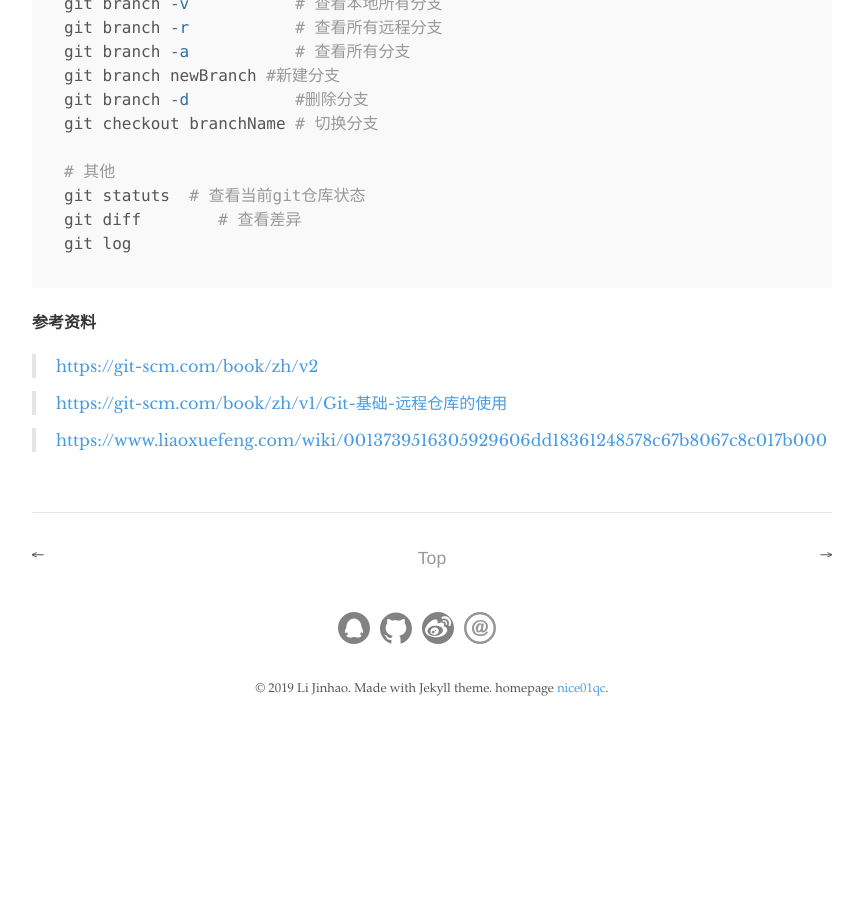
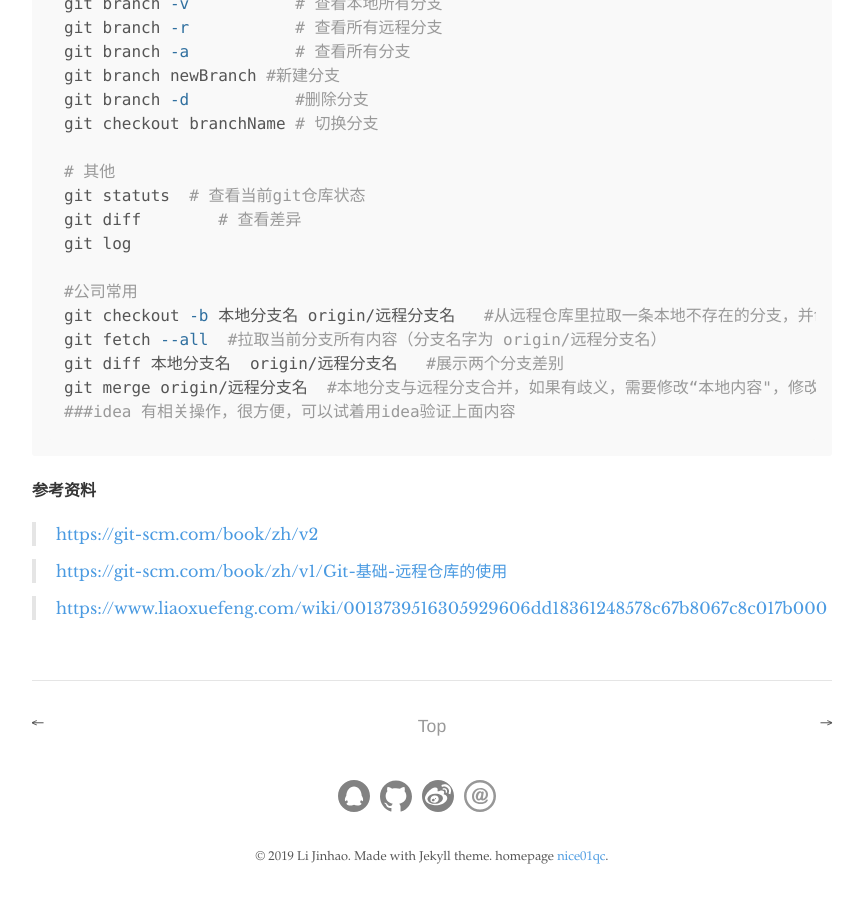
Before and after one commit to nice01qc/nice01qc.github.io, a Jekyll site: the page built from _posts/2018-04-01-git常用命名.md, in a window 1280 px wide and 900 px high, scrolled down 1323 px. Shown: the whole window, without its empty margins (208-1071 px from the left). Built offline with Jekyll 4.4.1, drawn with Linux system fonts in a browser that asks for light colours; before the commit the page ends 2055 px from its top, so only the background shows below that.

Commit message:
update at : Sun, 28 Jul 2019 23:09:32 +0800

````diff
--- a/_posts/2018-04-01-git常用命名.md
+++ b/_posts/2018-04-01-git常用命名.md
@@ -51,6 +51,13 @@ git checkout branchName # 切换分支
 git statuts  # 查看当前git仓库状态
 git diff 	# 查看差异
 git log
+
+#公司常用
+git checkout -b 本地分支名 origin/远程分支名   #从远程仓库里拉取一条本地不存在的分支，并命名为“本地分支名”
+git fetch --all  #拉取当前分支所有内容（分支名字为 origin/远程分支名）
+git diff 本地分支名  origin/远程分支名   #展示两个分支差别
+git merge origin/远程分支名  #本地分支与远程分支合并，如果有歧义，需要修改“本地内容"，修改后继续提交
+###idea 有相关操作，很方便，可以试着用idea验证上面内容
 ```
 
 
````
Also changed, not shown: _draft/图灵项目学习清单.md (added, +3 -0 lines).
